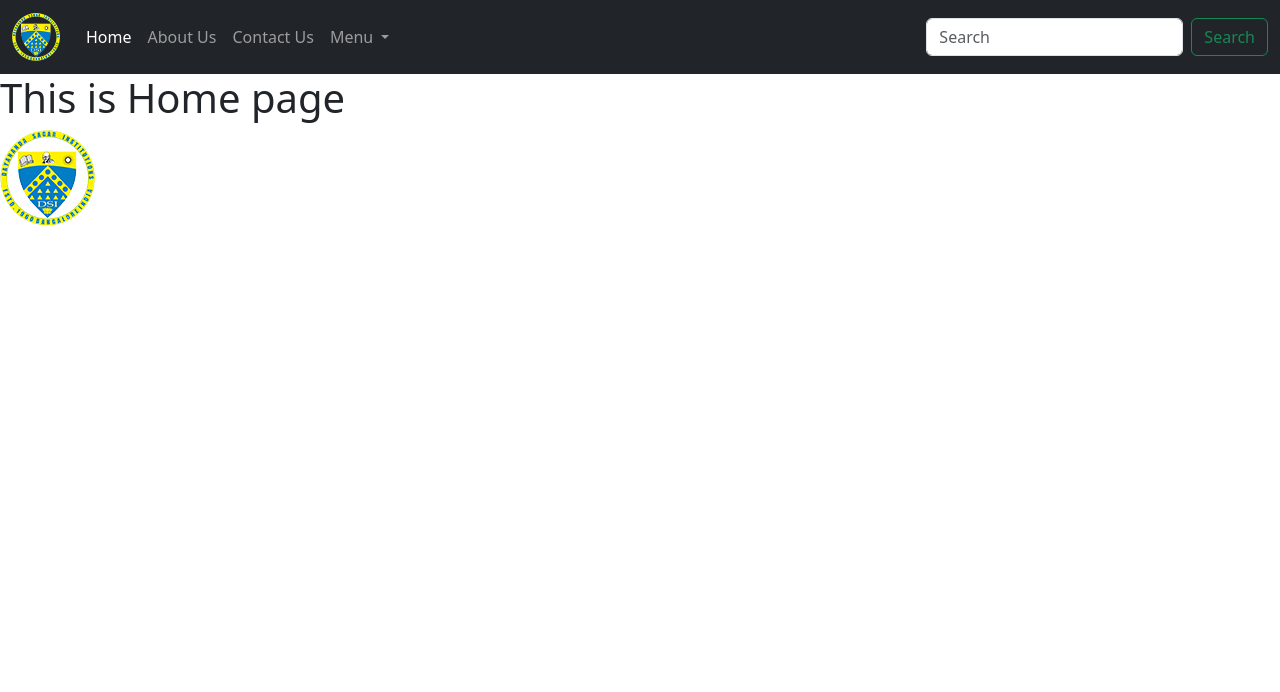
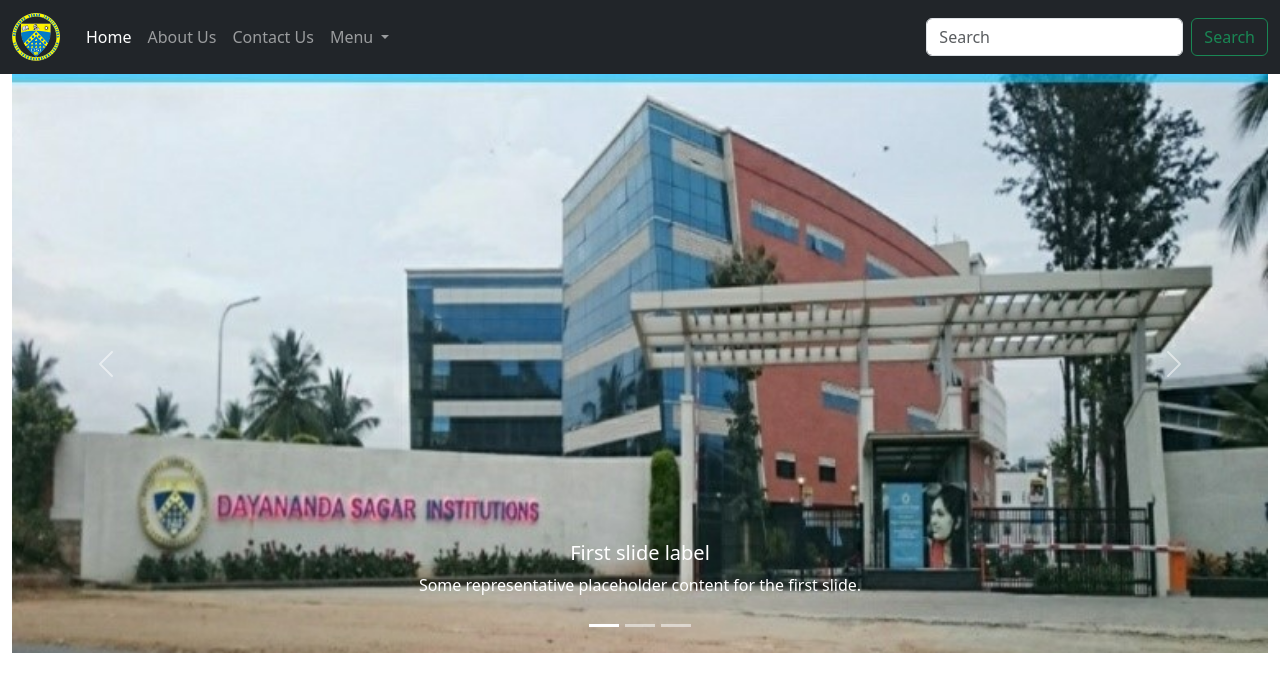
Before and after one commit to pradeepparisn/Dummy_Django, a Django app: page / in a window 1280 px wide. Shown: the top 692 px of the page. Run offline with Django 5.2, Linux system fonts and the light colour scheme.

Commit message:
Just building

```diff
--- a/home/urls.py
+++ b/home/urls.py
@@ -5,6 +5,8 @@
 urlpatterns = [
     path("",views.index,name='home'),
     path("about/",views.about,name='about'),
-    path("contact/",views.contact,name='contact')
+    path("contact/",views.contact,name='contact'),
+    path("developerinfo/",views.developerinfo,name='info')
+
 
 ]
--- a/home/views.py
+++ b/home/views.py
@@ -10,3 +10,6 @@
 
 def contact(request):
     return render(request,'contact.html')
+
+def developerinfo(request):
+    return render(request,'developerinfo.html')
--- a/static/about.txt
+++ /dev/null
@@ -1 +0,0 @@
-this is a about page
--- a/static/objectives.txt
+++ /dev/null
@@ -1 +0,0 @@
-this includes the objectives of the project
--- a/templates/base.html
+++ b/templates/base.html
@@ -37,7 +37,7 @@
                 Menu
               </a>
               <ul class="dropdown-menu">
-                  <li><a class="dropdown-item" href="/">Home</a></li>
+                  <li><a class="dropdown-item" href="/developerinfo">Developer's info</a></li>
                 <li><a class="dropdown-item" href="/about">About Us</a></li>
                 <li><a class="dropdown-item" href="/contact">Contact Us</a></li>
               </ul>
--- a/templates/contact.html
+++ b/templates/contact.html
@@ -4,4 +4,6 @@
 
 {% block body  %}
 <h1> This is the page to contact us</h1>
+<img src="/static/1.jpg" alt="DSATM enterence">
+<h2><a href="https://dsatm.edu.in/" target="_blank">Click Here</a> To visit our website</h2>
 {% endblock body %}
--- /dev/null
+++ b/templates/developerinfo.html
@@ -0,0 +1,6 @@
+{% extends "base.html" %}
+
+{% block title %}Developer's info{% endblock title %}
+{% block body %}
+<h1>Developer's info</h1>
+{% endblock body %}
--- a/templates/index.html
+++ b/templates/index.html
@@ -3,6 +3,44 @@
 {% block title %}Pradeep's{% endblock title %}
 
 {% block body  %}
-<h1> This is Home page </h1>
-<a href="/about"><img src="/static/dsatmlogo.png" alt="DSATM logo"></a>
+<div class="container-fluid">
+    <div id="carouselExampleCaptions" class="carousel slide">
+  <div class="carousel-indicators">
+    <button type="button" data-bs-target="#carouselExampleCaptions" data-bs-slide-to="0" class="active" aria-current="true" aria-label="Slide 1"></button>
+    <button type="button" data-bs-target="#carouselExampleCaptions" data-bs-slide-to="1" aria-label="Slide 2"></button>
+    <button type="button" data-bs-target="#carouselExampleCaptions" data-bs-slide-to="2" aria-label="Slide 3"></button>
+  </div>
+  <div class="carousel-inner">
+    <div class="carousel-item active">
+      <img src="/static/1.jpg" class="d-block w-100" alt="College Entrance">
+      <div class="carousel-caption d-none d-md-block">
+        <h5>First slide label</h5>
+        <p>Some representative placeholder content for the first slide.</p>
+      </div>
+    </div>
+    <div class="carousel-item">
+      <img src="/static/2.jpeg" class="d-block w-100" alt="College Campous">
+      <div class="carousel-caption d-none d-md-block">
+        <h5>Second slide label</h5>
+        <p>Some representative placeholder content for the second slide.</p>
+      </div>
+    </div>
+    <div class="carousel-item">
+      <img src="/static/3.png" class="d-block w-100" alt="Sports Area">
+      <div class="carousel-caption d-none d-md-block">
+        <h5>Third slide label</h5>
+        <p>Some representative placeholder content for the third slide.</p>
+      </div>
+    </div>
+  </div>
+  <button class="carousel-control-prev" type="button" data-bs-target="#carouselExampleCaptions" data-bs-slide="prev">
+    <span class="carousel-control-prev-icon" aria-hidden="true"></span>
+    <span class="visually-hidden">Previous</span>
+  </button>
+  <button class="carousel-control-next" type="button" data-bs-target="#carouselExampleCaptions" data-bs-slide="next">
+    <span class="carousel-control-next-icon" aria-hidden="true"></span>
+    <span class="visually-hidden">Next</span>
+  </button>
+</div>
+</div>
 {% endblock body %}
```
Also changed, not shown: static/1.jpg (added), static/2.jpeg (added), static/3.png (added).
